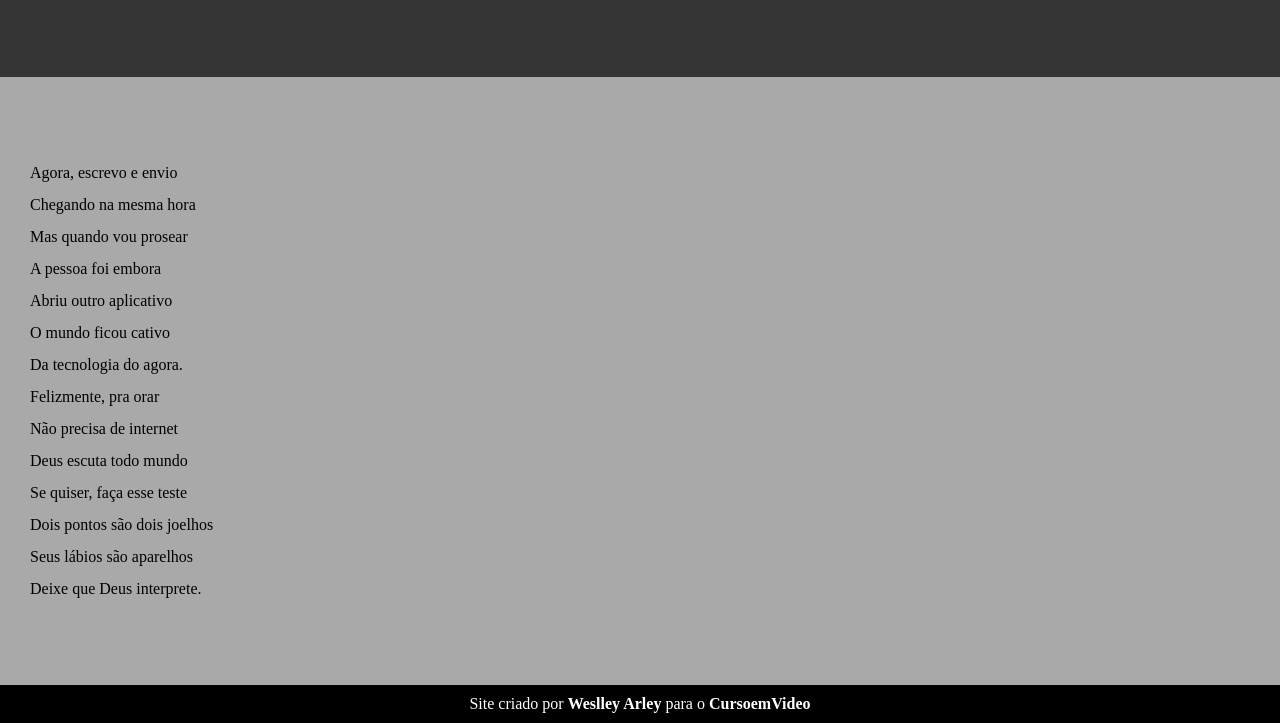
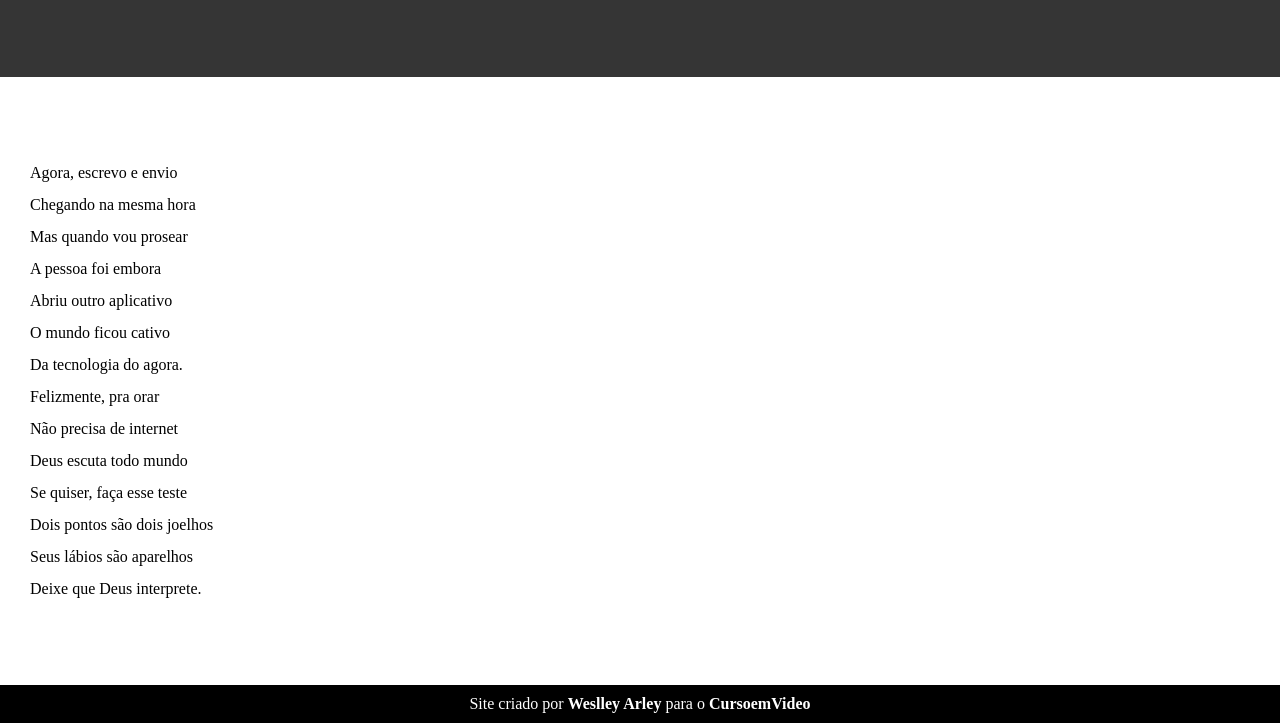
Before and after one commit to WeslleyArley/html-css, a plain HTML site: page desafios/d012/index.html in a window 1280 px wide. Shown: the part 1838-2561 px from the top of the page. Drawn offline with Linux system fonts and the light colour scheme.

Commit message:
correção de erro no html

```diff
--- a/desafios/d012/index.html
+++ b/desafios/d012/index.html
@@ -71,7 +71,7 @@
         </p>
     </section>
 
-    <section normal>
+    <section class="normal">
         <p>
             Agora, escrevo e envio <br>
             Chegando na mesma hora <br>
```
